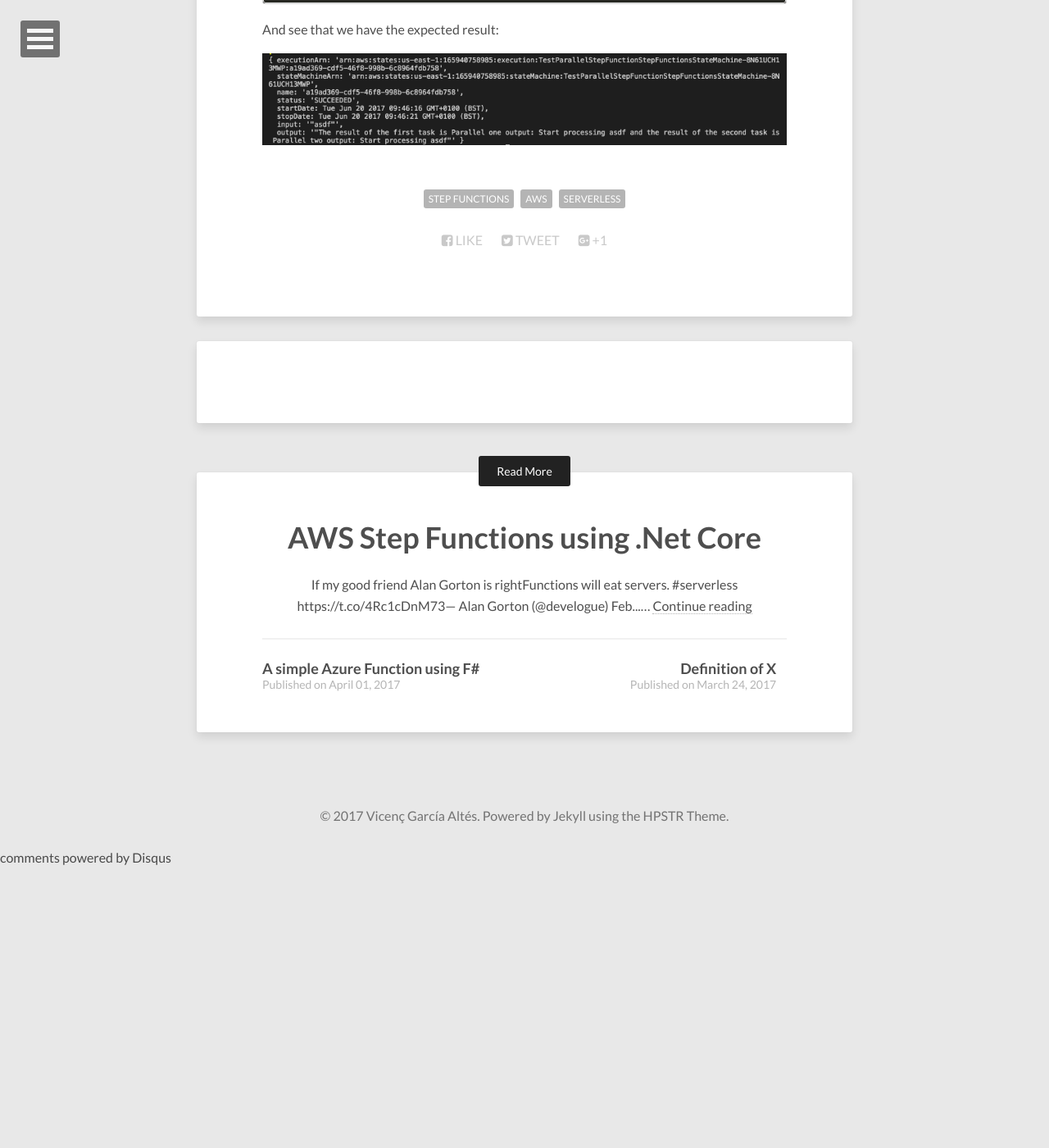
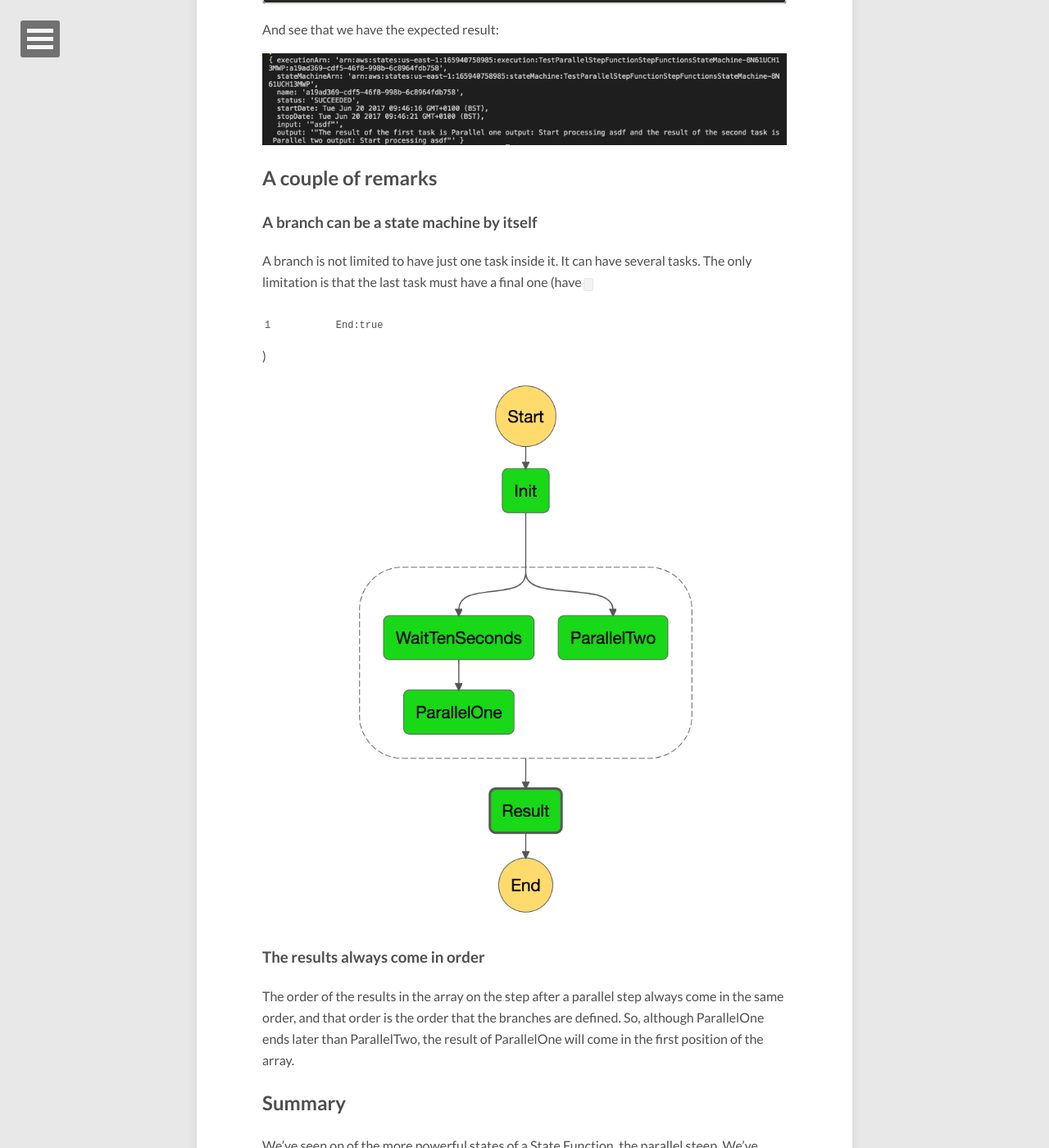
Before and after one commit to vgaltes/vgaltes.github.io, a Jekyll site: the page built from _posts/2017-06-20-step-functions-parallel-state.md, in a window 1280 px wide and 1400 px high, scrolled down 4248 px. Shown: the whole window at 82% size. Built offline with Jekyll 4.4.1, drawn with Linux system fonts in a browser that asks for light colours; nearby versions of some CDN libraries; comment, search, counter and statistics services are not loaded; before the commit the page ends 5303 px from its top, so only the background shows below that; some of the changed text lies outside the part shown.

Commit message:
Added remarks.

```diff
--- a/_posts/2017-06-20-step-functions-parallel-state.md
+++ b/_posts/2017-06-20-step-functions-parallel-state.md
@@ -153,3 +153,16 @@ We can now deploy the lambdas and the step function and invoke it:
 And see that we have the expected result:
 
 ![step function result](/images/netcoreparallel/step-function-result.png)
+
+## A couple of remarks
+
+### A branch can be a state machine by itself
+A branch is not limited to have just one task inside it. It can have several tasks. The only limitation is that the last task must have a final one (have `End:true`)
+
+![branch with several tasks](/images/netcoreparallel/parallel-with-several-tasks.png)
+
+### The results always come in order
+The order of the results in the array on the step after a parallel step always come in the same order, and that order is the order that the branches are defined. So, although ParallelOne ends later than ParallelTwo, the result of ParallelOne will come in the first position of the array.
+
+## Summary
+We've seen on of the more powerful states of a State Function, the parallel steep. We've seen how we can add more than one task inside each of its branches and how to collect the results.
```
Also changed, not shown: images/netcoreparallel/parallel-with-several-tasks.png (added).
